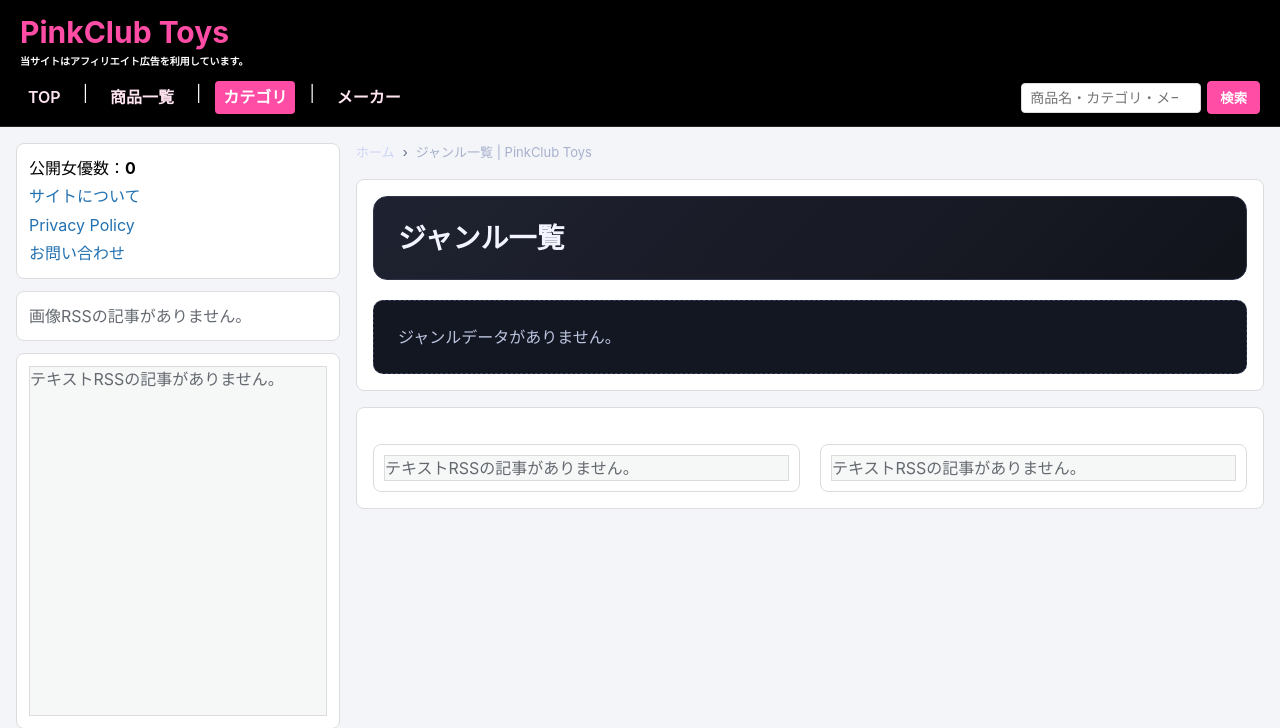
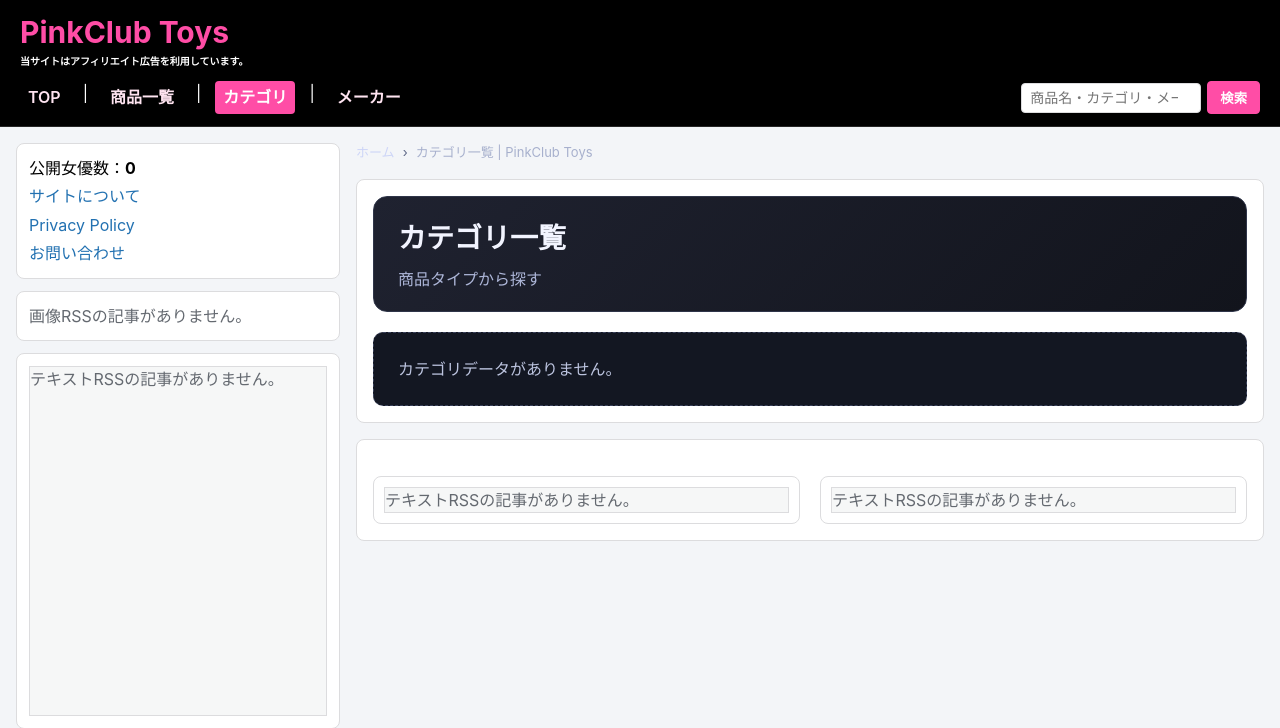
Before and after one commit to TaniyanR/PinkClub-Toys, a PHP site: page /genres.php in a window 1280 px wide. Shown: the top 728 px of the page. Run offline with PHP 8.4, Linux system fonts and the light colour scheme; some libraries are stand-ins or nearby versions.

Commit message:
Present genres as shopping categories

```diff
--- a/public/genres.php
+++ b/public/genres.php
@@ -94,10 +94,11 @@ foreach ($alphaGroups as &$groupRows) {
 unset($groupRows);
 $sortByName($otherRows);
 
-$title = 'ジャンル一覧';
+$title = 'カテゴリ一覧';
+$pageDescription = '大人のおもちゃをカテゴリから探せます。';
 require __DIR__ . '/partials/header.php';
 ?>
-<?php pcf_render_hero('ジャンル一覧'); ?>
+<?php pcf_render_hero('カテゴリ一覧', '商品タイプから探す'); ?>
 
 <?php if ($displayRows !== []): ?>
   <div class="pcf-kana-directory">
@@ -139,6 +140,6 @@ require __DIR__ . '/partials/header.php';
     <?php endif; ?>
   </div>
 <?php else: ?>
-  <?php pcf_render_empty('ジャンルデータがありません。'); ?>
+  <?php pcf_render_empty('カテゴリデータがありません。'); ?>
 <?php endif; ?>
 <?php require __DIR__ . '/partials/footer.php'; ?>
```
